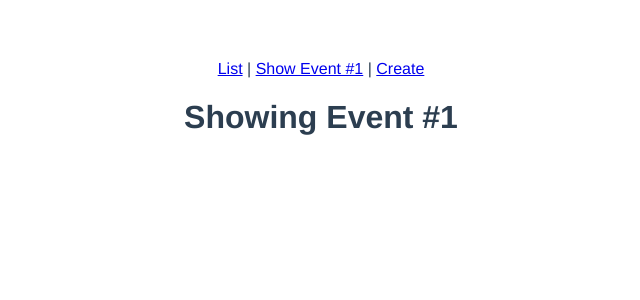
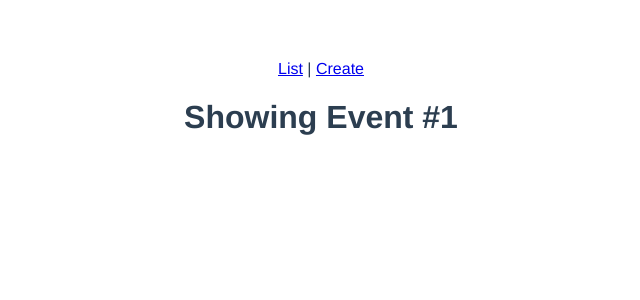
Before and after one commit to merylsays/vue-with-vuex-vue-router, a Vue app: page /event/1 in a window 1280 px wide. Shown: the top 300 px of the page, without its empty margins (319-959 px from the left). Built offline with nearby package versions, Linux system fonts and the light colour scheme.

Commit message:
add-dynamic-route-history: remove event-show nav link from the App.vue

```diff
--- a/src/App.vue
+++ b/src/App.vue
@@ -2,7 +2,6 @@
   <div id="app">
     <div id="nav">
       <router-link :to="{ name: 'event-list' }">List</router-link> |
-      <router-link :to="{ name: 'event-show' }">Show Event #1</router-link> |
       <router-link :to="{ name: 'event-create' }">Create</router-link>
     </div>
     <router-view />
```
